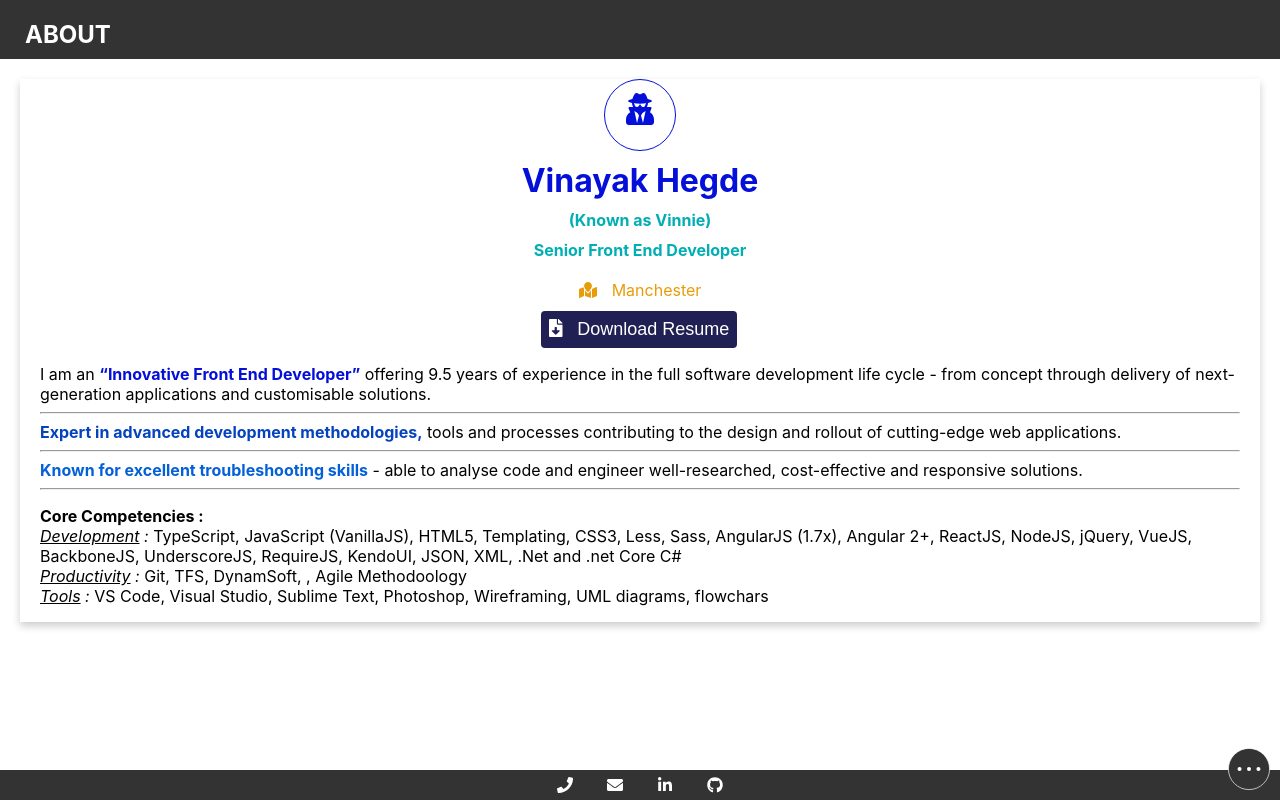
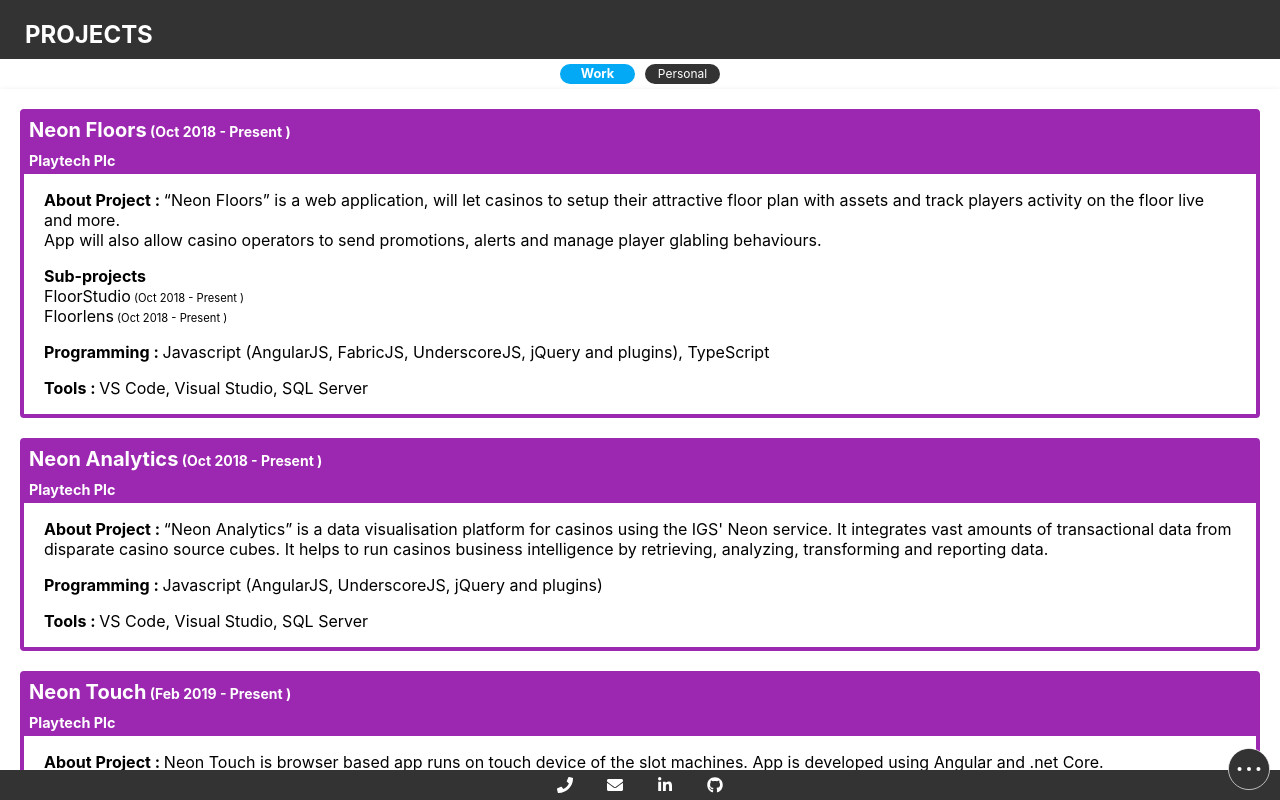
Before and after one commit to VinayakHegde/react-portfolio, a React (Create React App) app: page / in a window 1280 px wide. Built offline with nearby package versions, Linux system fonts and the light colour scheme.

Commit message:
Project page with toolbar to access personal projects

```diff
--- a/src/Components/About/About.css
+++ b/src/Components/About/About.css
@@ -1,9 +1,3 @@
-.about{
-    flex-direction: row;
-    flex: 1;
-    display: flex;
-    flex-wrap: wrap;
-}
 .about-content {
     margin-bottom: 5px;
     flex:1;
--- a/src/Components/About/About.js
+++ b/src/Components/About/About.js
@@ -20,7 +20,7 @@
     render() {
         const {visible} = this.state;
         return (
-            <article className="profile-content about">
+            <article className="profile-content">
                 <div className="content-wrapper">
                     <AnimatedVisibility notifyChange={(isVisible) => this.onSensorChange(isVisible)}>
                         <UserCard cssClass={`${visible ? 'about-content bounce-in' : 'about-content is-hidden'}`}/>
--- a/src/Components/App/App.css
+++ b/src/Components/App/App.css
@@ -10,7 +10,18 @@
   display: flex;
 }
 
+.profile-content{
+    flex-grow: 1;
+    overflow: hidden;
+    display: flex;
+    flex-direction: column;
+}
+
 .content-wrapper{
   box-shadow: 0 4px 8px 0 rgba(0, 0, 0, 0.2);
-  height: fit-content;
+  flex: 1;
+  overflow: auto;
+  display: flex;
+  flex-direction: column;
+  padding: 20px;
 }
--- a/src/Components/App/App.js
+++ b/src/Components/App/App.js
@@ -11,7 +11,7 @@
   constructor(){
     super();
     this.state= {
-      route : MENU.ABOUT
+      route : MENU.PROJECTS
     }
   }
   render() {
--- a/src/Components/Experience/Experience.js
+++ b/src/Components/Experience/Experience.js
@@ -9,9 +9,11 @@
     render() {
         return (
             <article className="profile-content">
-                <Timeline lineColor={'#ddd'}>
-                    {this.getStories()}
-                </Timeline>
+                <div className="content-wrapper">
+                    <Timeline lineColor={'#ddd'}>
+                        {this.getStories()}
+                    </Timeline>
+                </div>
             </article>
         );
     }
--- a/src/Components/Main/Main.css
+++ b/src/Components/Main/Main.css
@@ -6,8 +6,3 @@
     flex-direction: column;
     background-color: #fff;
 }
-.profile-content {
-  flex-grow: 1;
-  overflow-y: auto;
-  padding: 20px;
-}
--- /dev/null
+++ b/src/Components/Projects/Projects.css
@@ -0,0 +1,20 @@
+.toolbar {
+    display: flex;
+    flex-direction: row;
+    justify-content: center;
+}
+.toolbar .toolbar-button {
+    display: inline-flex;
+    width: 75px;
+    height: 20px;
+    border-radius: 20px;
+    margin: 5px;
+    line-height: 20px;
+    text-align: center;
+    justify-content: center;
+}
+.toolbar .toolbar-button.active{
+    background: #03A9F4;
+    font-size: 0.8em;
+    font-weight: 700;
+}
--- a/src/Components/Projects/Projects.js
+++ b/src/Components/Projects/Projects.js
@@ -1,12 +1,31 @@
 import React, { Component } from 'react';
 
 import ProjectCard from '../Cards/ProjectCard/ProjectCard';
-import {UserProjects, UserExperiences} from '../../Helpers/DataValidator';
+import {UserProjects,  UserExperiences} from '../../Helpers/DataValidator';
+import {PROJECTSTYPE} from '../../Helpers/Enums';
+
+import './Projects.css';
 
 class Projects extends Component {
+    constructor(props){
+        super(props);
+
+        this.state = {
+            type : PROJECTSTYPE.WORK
+        };
+    }
+    setProjectType(type){
+        this.setState({
+            type:type
+        });
+    }
     render() {
         return (
             <article className="profile-content">
+                <div className="toolbar">
+                    <span onClick={() => this.setProjectType(PROJECTSTYPE.WORK)} className={this.state.type === PROJECTSTYPE.WORK ? "toolbar-button disc active" : "toolbar-button disc"}>Work</span>
+                    <span onClick={() => this.setProjectType(PROJECTSTYPE.PERSONAL)} className={this.state.type === PROJECTSTYPE.PERSONAL ? "toolbar-button disc active" : "toolbar-button disc"}>Personal</span>
+                </div>
                 <div className="content-wrapper">
                     {this.getProjectCards()}
                 </div>
@@ -14,6 +33,8 @@
         );
     }
     getProjectCards(){
+        switch(this.state.type){
+            case PROJECTSTYPE.WORK:
                 if(!UserProjects.length) return (
                     <span className="no-projects">No projects found!</span>
                 );
@@ -25,6 +46,12 @@
                         </ProjectCard>
                     );
                 });
+            case PROJECTSTYPE.PERSONAL:
+                return (
+                    <span className="under-construction">Under Construction..!</span>
+                );
+            default: return null;
+        }
     }
     getOptions(companyKey){
         const experience = UserExperiences.find(function(exp) {
--- a/src/Components/Timeline/Timeline.css
+++ b/src/Components/Timeline/Timeline.css
@@ -1,6 +1,3 @@
-.timeline-wrapper {
-    width: 100%;
-}
 .timeline {
     max-width: 100%;
     padding: 15px;
--- a/src/Components/Timeline/Timeline.js
+++ b/src/Components/Timeline/Timeline.js
@@ -3,13 +3,9 @@
 import classNames from 'classnames';
 import './Timeline.css';
 
-const Timeline = ({ animate, children, className, lineColor }) => (
-    <div className="timeline-wrapper">
-        <div className={classNames(className, 'timeline', {
-            'timeline--animate': animate,
-            })} style={{ color: `${lineColor}` }}>
-                {children}
-        </div>
+const Timeline = ({ children, className, lineColor }) => (
+    <div className={classNames(className, 'timeline')} style={{ color: `${lineColor}` }}>
+        {children}
     </div>
 );
 
@@ -19,12 +15,10 @@
         PropTypes.node,
     ]).isRequired,
     className: PropTypes.string,
-    lineColor: PropTypes.string,
-    animate: PropTypes.bool
+    lineColor: PropTypes.string
 };
 
 Timeline.defaultProps = {
-    animate: true,
     className: '',
     lineColor: '#000'
 };
--- a/src/Helpers/Enums.js
+++ b/src/Helpers/Enums.js
@@ -4,6 +4,10 @@
     PROJECTS: 'PROJECTS',
     SKILLS: 'SKILLS'
 };
+const PROJECTSTYPE = {
+    WORK : 'Work',
+    PERSONAL : 'Personal'
+}
 const ICONTYPE = {
     PHONE : 'PHONE',
     EMAIL: 'EMAIL',
@@ -17,6 +21,7 @@
 
 export {
     MENU,
+    PROJECTSTYPE,
     ICONTYPE,
     DESCRIPTIONFOR
 };
```
Lines whose indentation alone changed are shown as unchanged.
